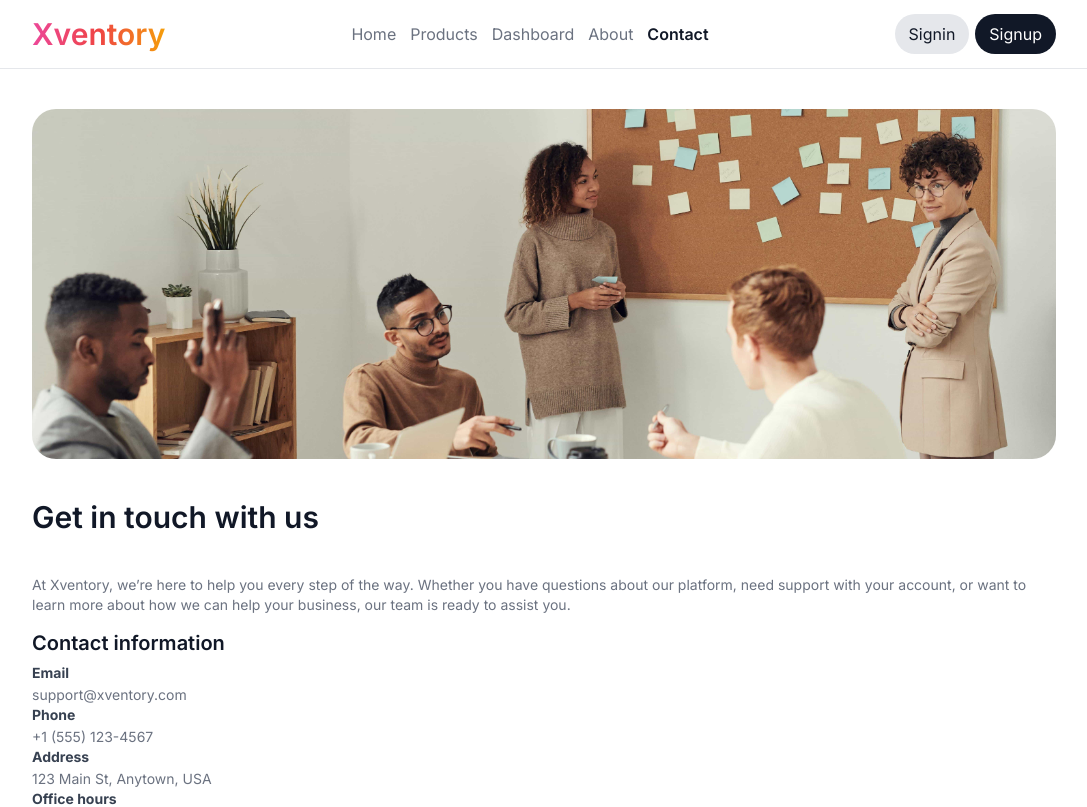
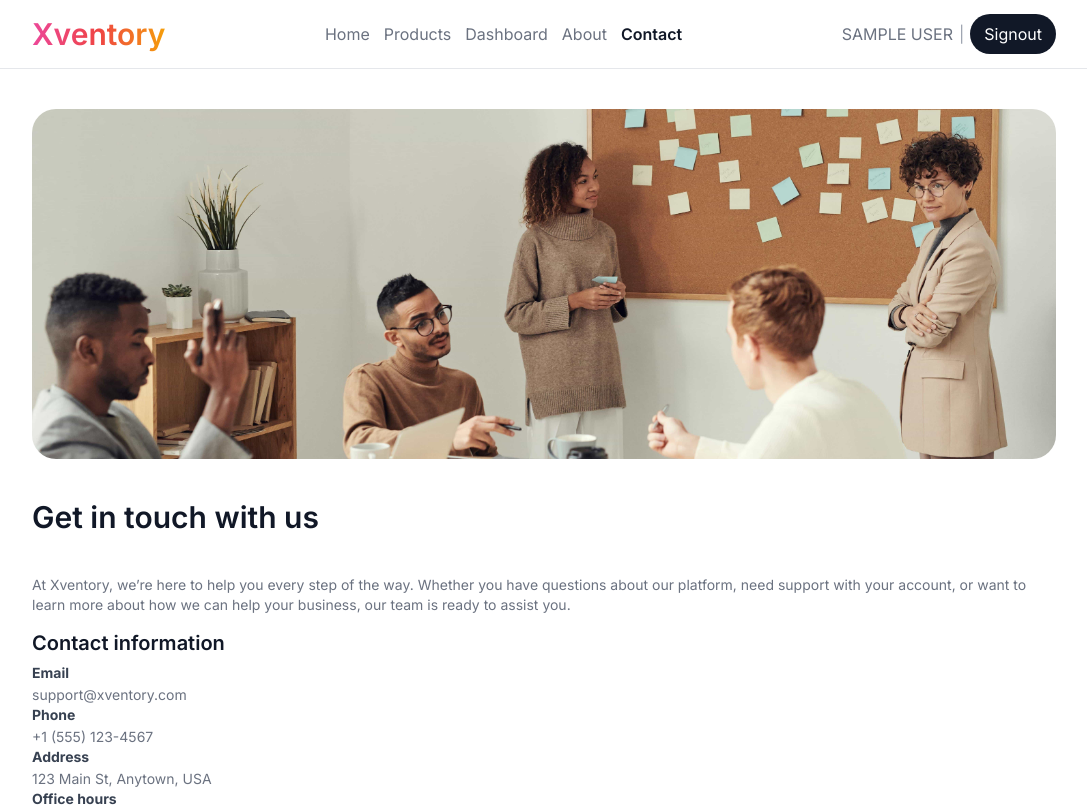
Before and after one commit to faisalchy64/inventory-frontend, a React (Vite) app: page /contact in a window 1280 px wide. Shown: the top 807 px of the page, without its empty margins (96-1183 px from the left). Built offline with nearby package versions, Linux system fonts and the light colour scheme; sample sign-in values are in the browser's storage.

Commit message:
feat: Add signout functionality on Navbar.jsx component

```diff
--- a/src/components/Navbar.jsx
+++ b/src/components/Navbar.jsx
@@ -1,5 +1,6 @@
 import { useState } from "react";
 import { Link, useLocation } from "react-router-dom";
+import toast from "react-hot-toast";
 import useGlobal from "../hooks/useGlobal";
 import Brand from "./Brand";
 
@@ -34,14 +35,32 @@ const uris = [
 export default function Navbar() {
   const [show, setShow] = useState(false);
   const { pathname } = useLocation();
-  const { open, setOpen } = useGlobal();
+  const { open, auth, setOpen, setAuth } = useGlobal();
+
+  const signout = async () => {
+    try {
+      const res = await fetch(`${import.meta.env.VITE_API_ORIGIN}/signout`, {
+        credentials: "include",
+      });
+      const data = await res.json();
+
+      if (data.status === 401) {
+        throw new Error(data.message);
+      }
+
+      localStorage.removeItem("auth");
+      setAuth(null);
+    } catch (error) {
+      toast.error(error.message);
+    }
+  };
 
   return (
     <nav className="bg-white py-3.5 border-b">
       <div className="w-4/5 flex justify-between items-center mx-auto">
         {pathname.includes("/dashboard") &&
           (open ? (
-            <button onClick={() => setOpen(false)}>
+            <button className="md:hidden" onClick={() => setOpen(false)}>
               <svg
                 xmlns="http://www.w3.org/2000/svg"
                 fill="none"
@@ -79,7 +98,10 @@ export default function Navbar() {
         <Brand />
 
         <ul className="hidden md:flex items-center gap-3.5">
-          {uris.map((uri) => (
+          {uris.map((uri) => {
+            if (uri.path === "/dashboard") {
+              if (auth) {
+                return (
                   <li key={uri.id}>
                     <Link
                       to={uri.path}
@@ -90,10 +112,41 @@ export default function Navbar() {
                       {uri.name}
                     </Link>
                   </li>
-          ))}
+                );
+              }
+
+              return null;
+            }
+
+            return (
+              <li key={uri.id}>
+                <Link
+                  to={uri.path}
+                  className={`text-gray-500 ${
+                    pathname === uri.path && "font-semibold text-gray-900"
+                  }`}
+                >
+                  {uri.name}
+                </Link>
+              </li>
+            );
+          })}
         </ul>
 
         <div className="hidden md:flex items-center gap-1.5">
+          {auth ? (
+            <>
+              <h3 className="uppercase text-gray-500">{auth.name}</h3>
+              <h3 className="uppercase text-gray-400">|</h3>
+              <button
+                className="text-white bg-gray-900 hover:bg-gray-700 px-3.5 py-2 rounded-3xl "
+                onClick={signout}
+              >
+                Signout
+              </button>
+            </>
+          ) : (
+            <>
               <Link
                 to="/signin"
                 className="text-gray-900 bg-gray-200 hover:bg-gray-300 px-3.5 py-2 rounded-3xl "
@@ -102,10 +155,12 @@ export default function Navbar() {
               </Link>
               <Link
                 to="/signup"
-            className="text-white bg-gray-900 hover:bg-gray-700 px-3.5 py-2 rounded-3xl "
+                className="text-white bg-gray-900 hover:bg-gray-800 px-3.5 py-2 rounded-3xl "
               >
                 Signup
               </Link>
+            </>
+          )}
         </div>
 
         <button className="md:hidden" onClick={() => setShow(true)}>
@@ -153,7 +208,10 @@ export default function Navbar() {
             className="flex flex-col items-center gap-3.5 my-20"
             onClick={() => setShow(false)}
           >
-            {uris.map((uri) => (
+            {uris.map((uri) => {
+              if (uri.path === "/dashboard") {
+                if (auth) {
+                  return (
                     <li key={uri.id}>
                       <Link
                         to={uri.path}
@@ -164,9 +222,40 @@ export default function Navbar() {
                         {uri.name}
                       </Link>
                     </li>
-            ))}
+                  );
+                }
+
+                return null;
+              }
+
+              return (
+                <li key={uri.id}>
+                  <Link
+                    to={uri.path}
+                    className={`text-2xl font-semibold text-gray-500 ${
+                      pathname === uri.path && "font-bold text-gray-900"
+                    }`}
+                  >
+                    {uri.name}
+                  </Link>
+                </li>
+              );
+            })}
 
             <li className="flex items-center gap-1.5">
+              {auth ? (
+                <>
+                  <h3 className="uppercase text-gray-500">{auth.name}</h3>
+                  <h3 className="uppercase text-gray-400">|</h3>
+                  <button
+                    className="text-white bg-gray-900 hover:bg-gray-700 px-3.5 py-2 rounded-3xl "
+                    onClick={signout}
+                  >
+                    Signout
+                  </button>
+                </>
+              ) : (
+                <>
                   <Link
                     to="/signin"
                     className="text-gray-900 bg-gray-200 hover:bg-gray-300 px-3.5 py-2 rounded-3xl "
@@ -175,10 +264,12 @@ export default function Navbar() {
                   </Link>
                   <Link
                     to="/signup"
-                className="text-white bg-gray-900 hover:bg-gray-700 px-3.5 py-2 rounded-3xl "
+                    className="text-white bg-gray-900 hover:bg-gray-800 px-3.5 py-2 rounded-3xl "
                   >
                     Signup
                   </Link>
+                </>
+              )}
             </li>
           </ul>
         </aside>
```
Lines whose indentation alone changed are shown as unchanged.
